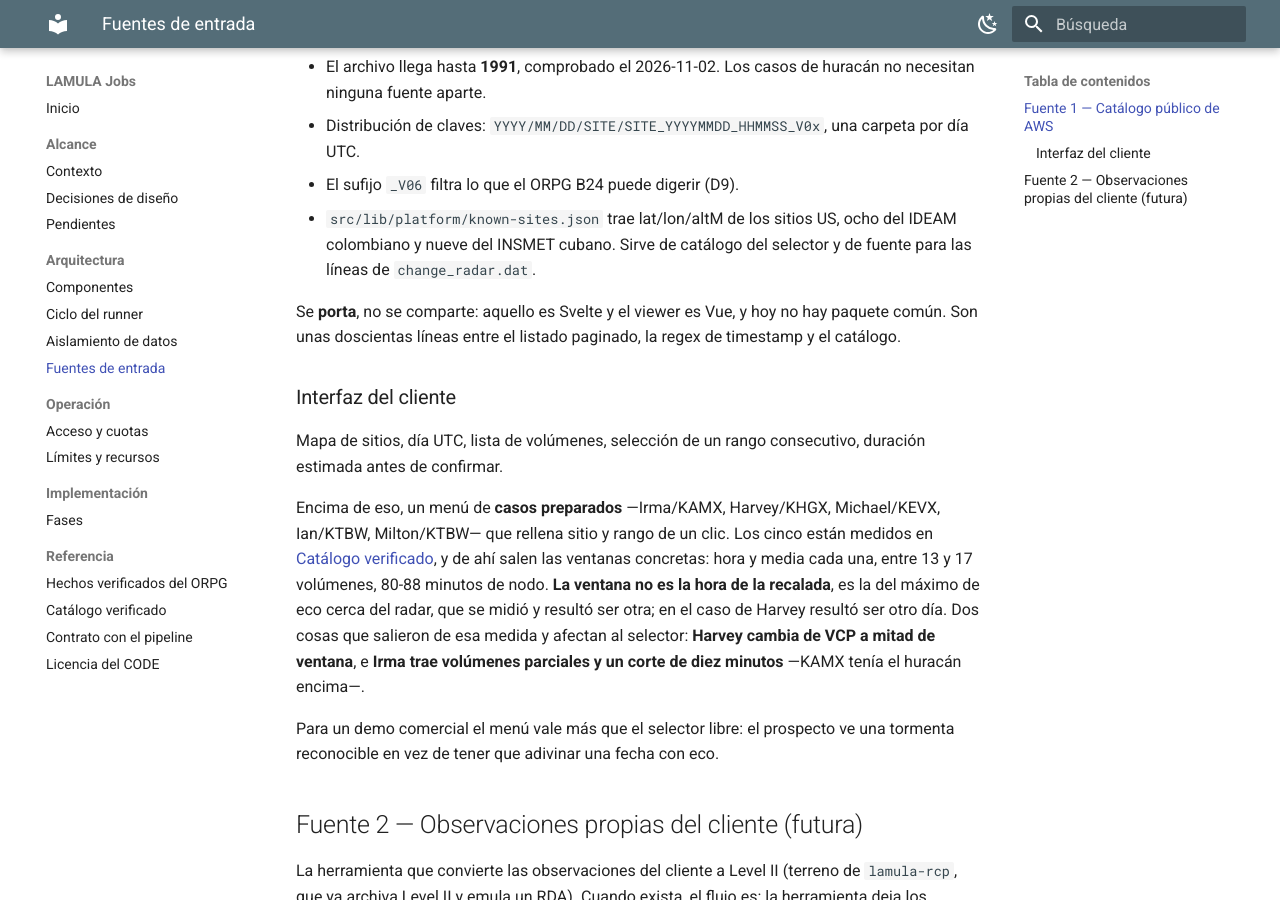
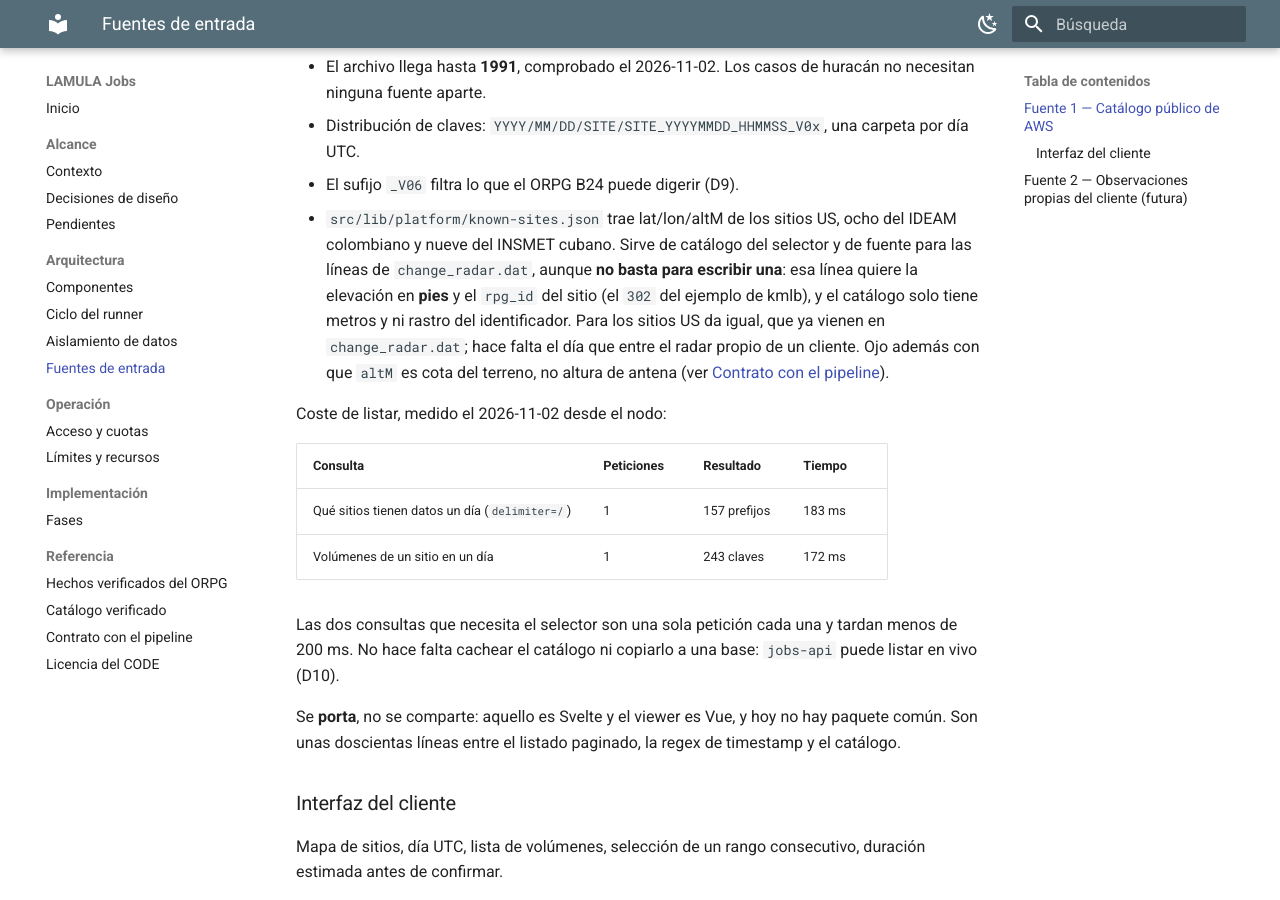
Before and after one commit to vladimir1284/lamula-jobs, an MkDocs documentation site: the page built from docs/arquitectura/fuentes-entrada.md, in a window 1280 px wide and 900 px high, scrolled down 343 px. Built offline with MkDocs 1.6.1 and Material for MkDocs 9.7.7, drawn with Linux system fonts in a browser that asks for light colours.

Commit message:
docs: coste real de listar el catálogo, y lo que le falta al catálogo de sitios
Las dos consultas del selector son una petición cada una y tardan menos de
200 ms desde el nodo (157 sitios de un día en 183 ms; 243 volúmenes de un
sitio en 172 ms). No hace falta cachear nada: D10 se sostiene.

Y `known-sites.json` no basta para escribir una línea de change_radar.dat:
quiere pies y `rpg_id`, y el catálogo tiene metros y ningún identificador.
Irrelevante para sitios US, bloqueante el día del radar propio del cliente.

Co-Authored-By: Claude Opus 5 (1M context) <noreply@anthropic.com>

```diff
--- a/docs/arquitectura/fuentes-entrada.md
+++ b/docs/arquitectura/fuentes-entrada.md
@@ -14,7 +14,23 @@ Lo verificado en `lamula-process/src/lib/aws-explorer/`, que se reaprovecha:
 - El sufijo `_V06` filtra lo que el ORPG B24 puede digerir (D9).
 - `src/lib/platform/known-sites.json` trae lat/lon/altM de los sitios US, ocho del IDEAM
   colombiano y nueve del INSMET cubano. Sirve de catálogo del selector y de fuente para las
-  líneas de `change_radar.dat`.
+  líneas de `change_radar.dat`, aunque **no basta para escribir una**: esa línea quiere la
+  elevación en **pies** y el `rpg_id` del sitio (el `302` del ejemplo de kmlb), y el catálogo
+  solo tiene metros y ni rastro del identificador. Para los sitios US da igual, que ya vienen
+  en `change_radar.dat`; hace falta el día que entre el radar propio de un cliente. Ojo además
+  con que `altM` es cota del terreno, no altura de antena (ver
+  [Contrato con el pipeline](../referencia/contrato-pipeline.md)).
+
+Coste de listar, medido el 2026-11-02 desde el nodo:
+
+| Consulta | Peticiones | Resultado | Tiempo |
+|---|---|---|---|
+| Qué sitios tienen datos un día (`delimiter=/`) | 1 | 157 prefijos | 183 ms |
+| Volúmenes de un sitio en un día | 1 | 243 claves | 172 ms |
+
+Las dos consultas que necesita el selector son una sola petición cada una y tardan menos de
+200 ms. No hace falta cachear el catálogo ni copiarlo a una base: `jobs-api` puede listar en
+vivo (D10).
 
 Se **porta**, no se comparte: aquello es Svelte y el viewer es Vue, y hoy no hay paquete común.
 Son unas doscientas líneas entre el listado paginado, la regex de timestamp y el catálogo.
```
